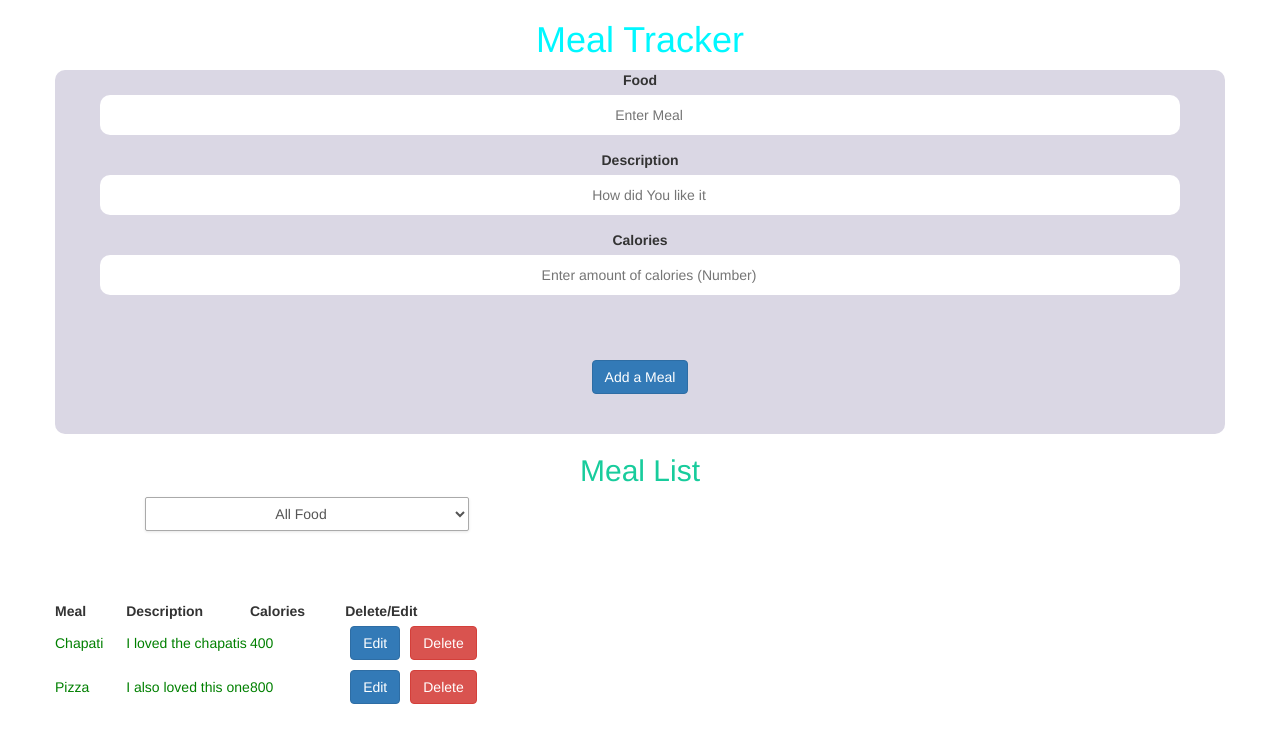
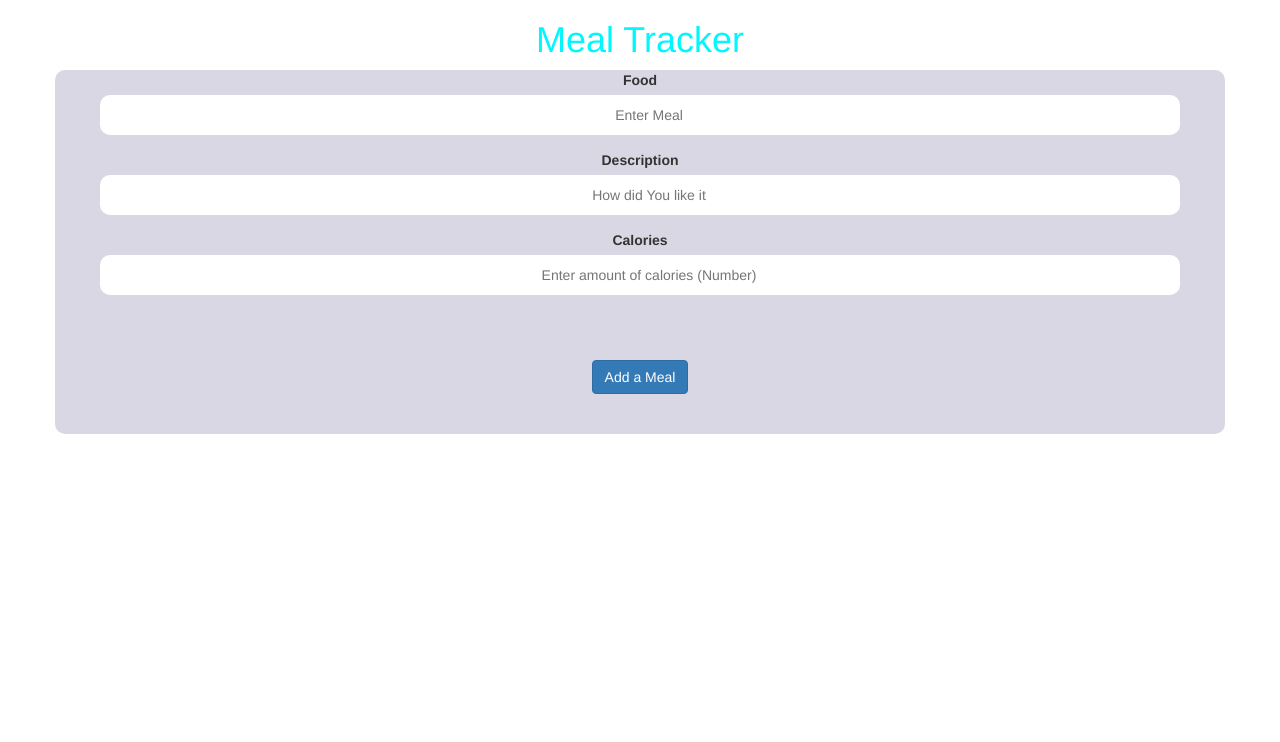
Before and after one commit to Kipngetich33/meal, an Angular app: page / in a window 1280 px wide. Shown: the top 742 px of the page. Built offline with nearby package versions, Linux system fonts and the light colour scheme.

Commit message:
get rid of the filter functionlity since its giving an error

```diff
--- a/src/app/add-food/add-food.component.css
+++ b/src/app/add-food/add-food.component.css
@@ -1,6 +1,4 @@
-#title1{
-	font-family: 'Great Vibes', cursive;
-}
+
 #centerInput{
 	text-align: center
 }
--- a/src/app/app.component.html
+++ b/src/app/app.component.html
@@ -17,12 +17,12 @@
     <div class="row">
 
         <div class>
-
+<!--
           <app-result-pane
             [childFoodlist]="masterFoodsList"
             (clickSender)= "showFoodDetailToEdit($event)"
             (clickRemove)= "deleteFoodButton($event)"
-          ></app-result-pane>
+          ></app-result-pane> -->
 
           <app-edit-food
           [foodToEdit]="selectedFood"
--- a/src/index.html
+++ b/src/index.html
@@ -3,7 +3,6 @@
 <head>
   <meta charset="utf-8">
   <link href="https://maxcdn.bootstrapcdn.com/bootstrap/3.3.7/css/bootstrap.min.css" rel="stylesheet" integrity="sha384-BVYiiSIFeK1dGmJRAkycuHAHRg32OmUcww7on3RYdg4Va+PmSTsz/K68vbdEjh4u" crossorigin="anonymous">
-  <link href="https://fonts.googleapis.com/css?family=Great+Vibes" rel="stylesheet">
   <title>MealTracker</title>
   <base href="/">
 
```
